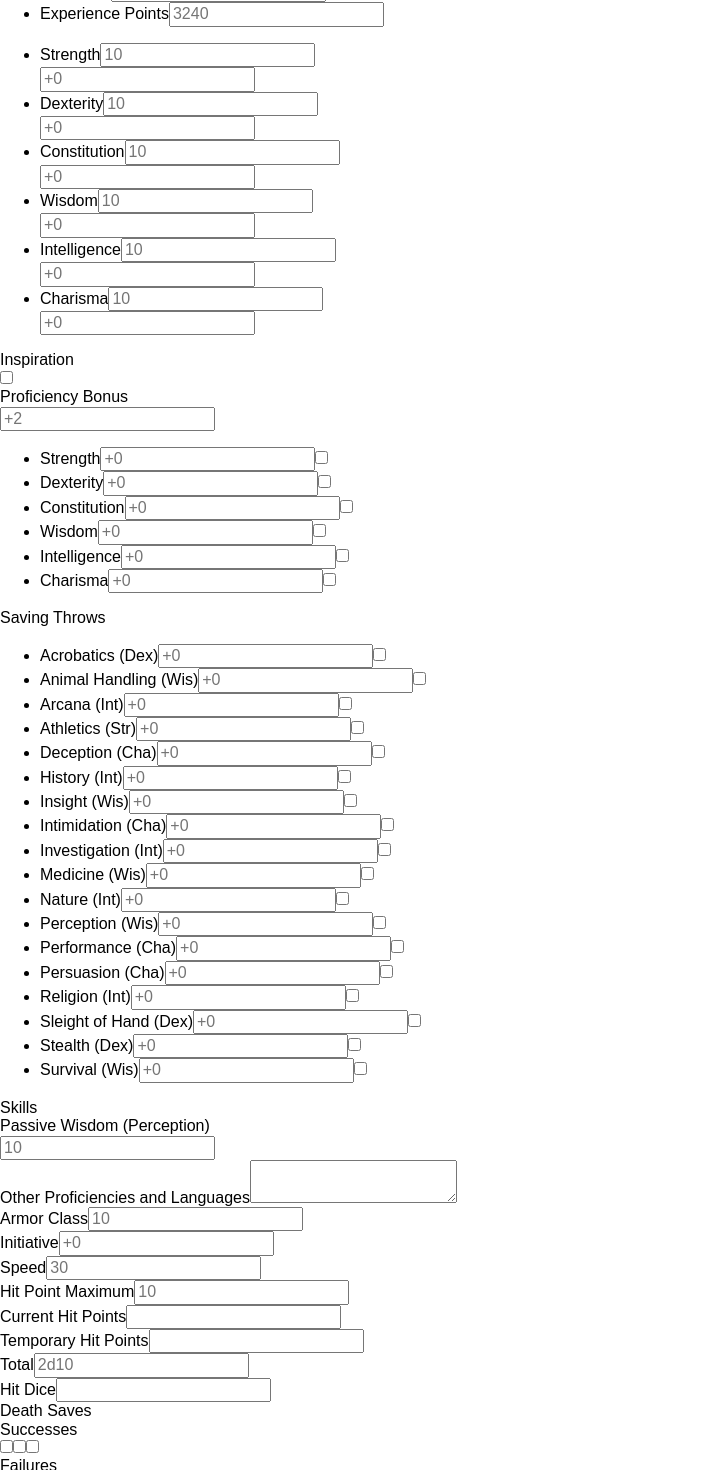
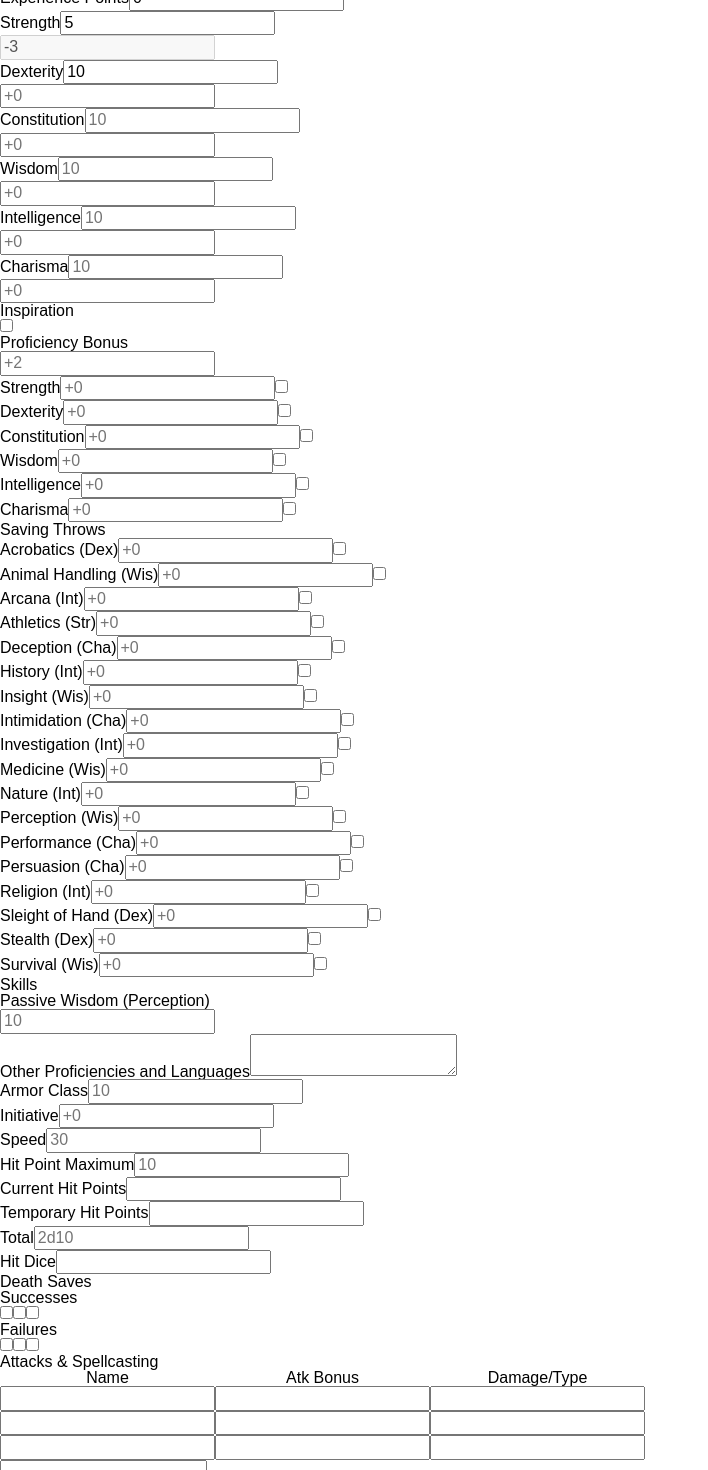
Before and after one commit to MasterWatcher/DnDWeb, a Vue app: page /sheet in a window 1280 px wide. Shown: the part 160-1630 px from the top of the page, without its empty margins (0-708 px from the left). Built offline with nearby package versions, Linux system fonts and the light colour scheme.

Commit message:
fix render errors for CharacterSheet

```diff
--- a/src/components/CharacterSheet.vue
+++ b/src/components/CharacterSheet.vue
@@ -3,27 +3,27 @@
   <header>
     <section class="charname">
       <label for="charname">Character Name</label>
-      <input name="charname" />
+      <input v-model="name" name="charname" />
     </section>
     <section class="misc">
       <ul>
         <li>
-          <label for="classlevel">Class & Level</label><input name="classlevel" placeholder="Paladin 2" />
+          <label for="classlevel">Class & Level</label><input v-model="classAndLevel" name="classlevel" placeholder="Paladin 2" />
         </li>
         <li>
-          <label for="background">Background</label><input name="background" placeholder="Acolyte" />
+          <label for="background">Background</label><input v-model="background" name="background" placeholder="Acolyte" />
         </li>
         <li>
-          <label for="playername">Player Name</label><input name="playername" placeholder="Player McPlayerface">
+          <label for="playername">Player Name</label><input v-model="playerName" name="playername" placeholder="Player McPlayerface">
         </li>
         <li>
-          <label for="race">Race</label><input name="race" placeholder="Half-elf" />
+          <label for="race">Race</label><input v-model="race" name="race" placeholder="Half-elf" />
         </li>
         <li>
-          <label for="alignment">Alignment</label><input name="alignment" placeholder="Lawful Good" />
+          <label for="alignment">Alignment</label><input v-model="alignment" name="alignment" placeholder="Lawful Good" />
         </li>
         <li>
-          <label for="experiencepoints">Experience Points</label><input name="experiencepoints" placeholder="3240" />
+          <label for="experiencepoints">Experience Points</label><input v-model.number="experience" name="experiencepoints" placeholder="3240" />
         </li>
       </ul>
     </section>
@@ -35,15 +35,15 @@
           <ul>
             <li>
               <div class="score">
-                <label for="Strengthscore">Strength</label><input name="Strengthscore" placeholder="10" />
+                <label for="Strengthscore">Strength</label><input v-model="abilities.strength" name="Strengthscore" placeholder="10" />
               </div>
               <div class="modifier">
-                <input name="Strengthmod" placeholder="+0" />
+                <input disabled v-model="strengthModifier" name="Strengthmod" placeholder="+0" />
               </div>
             </li>
             <li>
               <div class="score">
-                <label for="Dexterityscore">Dexterity</label><input name="Dexterityscore" placeholder="10" />
+                <label for="Dexterityscore">Dexterity</label><input v-model="abilities.dexterity" name="Dexterityscore" placeholder="10" />
               </div>
               <div class="modifier">
                 <input name="Dexteritymod" placeholder="+0" />
@@ -364,15 +364,47 @@
       </section>
     </section>
   </main>
+<div class="createcharacter-container">
+  <button @click="createCharacter" class="createcharacter" type="button">Create Character</button>
+</div>
 </form>
 </template>
 
 <script>
+import axios from 'axios';
+
 export default {
   name: "character-sheet",
   data() {
+    return {
+      name: '',
+      classAndLevel: '',
+      background: '',
+      playerName: '',
+      race: '',
+      alignment: '',
+      experience: 0,
+      abilities: {
+        strength: 5,
+        dexterity: 10
+      }
+    }
+  },
+  computed: {
+    strengthModifier() {
+      return Math.floor((this.abilities.strength - 10) / 2.0)
+    }
   },
   methods: {
+    createCharacter() {
+      axios.post('https://dnd-server.fly.dev/api/character', this.$data)
+      .then(response => {
+        console.log(response);
+      })
+      .catch(error => {
+        console.log(error);
+      });
+    }
   }
 };
 </script>
@@ -411,7 +443,6 @@ textarea
 
 input[type="checkbox"]
   cursor: pointer
-  margin-right: 5px
 
 div.box
   margin-top: $gutter
@@ -878,6 +909,7 @@ form.charsheet
                 height: $bubble-size
                 border: 1px solid black
                 border-radius: $bubble-size
+                margin-right: 5px
                 &:checked
                   background-color: black
 
@@ -1004,5 +1036,22 @@ form.charsheet
         textarea
           border: 0
           padding: 5px
-          height: 43em
+          height: 545px
+
+div.createcharacter-container
+  display: flex
+  justify-content: center
+  text-align: center
+  margin-top: 40px
+  margin-bottom: 20px
+
+button.createcharacter
+  background-color: #4CAF50
+  border: none
+  color: white
+  padding: 15px 32px
+  text-align: center
+  text-decoration: none
+  display: inline-block
+  font-size: 16px
 </stype>
--- /dev/null
+++ b/src/css/reset.css
@@ -0,0 +1,48 @@
+/* http://meyerweb.com/eric/tools/css/reset/
+   v2.0 | 20110126
+   License: none (public domain)
+*/
+
+html, body, div, span, applet, object, iframe,
+h1, h2, h3, h4, h5, h6, p, blockquote, pre,
+a, abbr, acronym, address, big, cite, code,
+del, dfn, em, img, ins, kbd, q, s, samp,
+small, strike, strong, sub, sup, tt, var,
+b, u, i, center,
+dl, dt, dd, ol, ul, li,
+fieldset, form, label, legend,
+table, caption, tbody, tfoot, thead, tr, th, td,
+article, aside, canvas, details, embed,
+figure, figcaption, footer, header, hgroup,
+menu, nav, output, ruby, section, summary,
+time, mark, audio, video {
+	margin: 0;
+	padding: 0;
+	border: 0;
+	font-size: 100%;
+	font: inherit;
+	vertical-align: baseline;
+}
+/* HTML5 display-role reset for older browsers */
+article, aside, details, figcaption, figure,
+footer, header, hgroup, menu, nav, section {
+	display: block;
+}
+body {
+	line-height: 1;
+}
+ol, ul {
+	list-style: none;
+}
+blockquote, q {
+	quotes: none;
+}
+blockquote:before, blockquote:after,
+q:before, q:after {
+	content: '';
+	content: none;
+}
+table {
+	border-collapse: collapse;
+	border-spacing: 0;
+}
--- a/src/main.js
+++ b/src/main.js
@@ -2,5 +2,6 @@ import { createApp } from 'vue'
 import App from './App.vue'
 import router from './router'
 import "normalize.css"
+import './css/reset.css'
 
 createApp(App).use(router).mount('#app')
```
